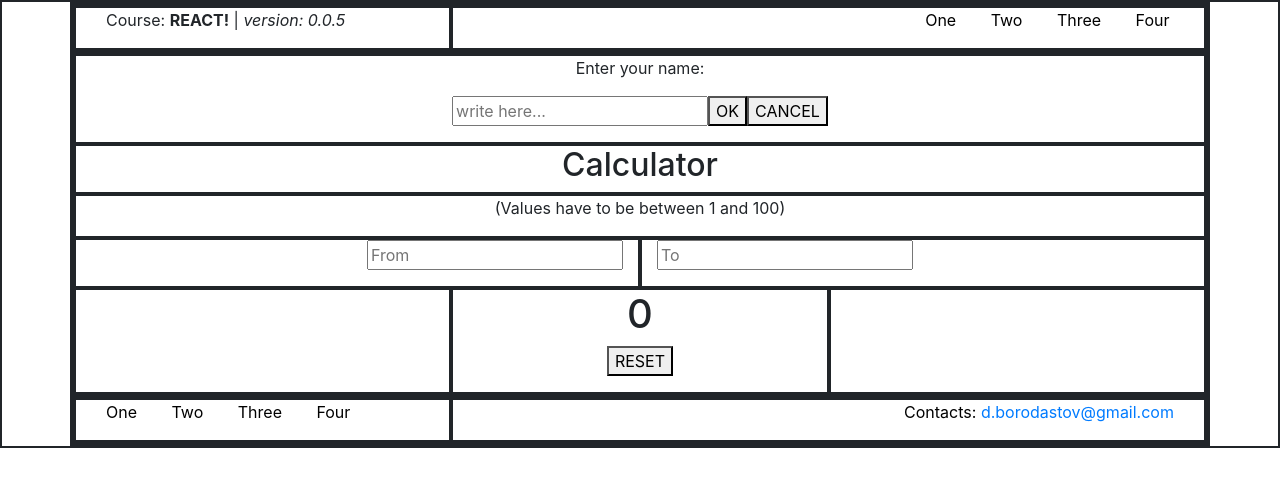
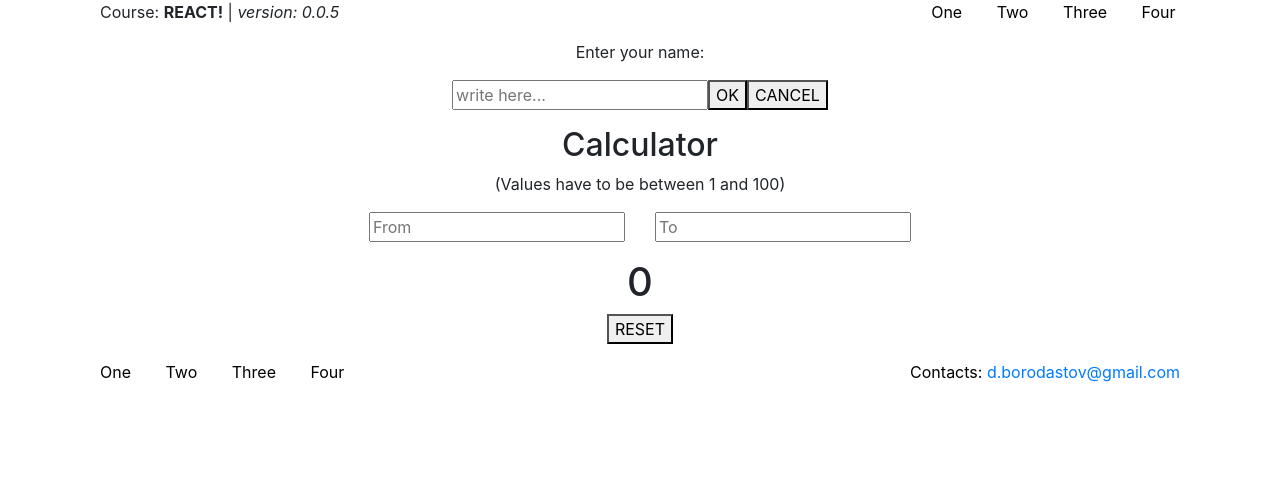
Before and after one commit to Demoferm/counter, a React (Create React App) app: page / in a window 1280 px wide. Shown: the top 486 px of the page. Built offline with nearby package versions, Linux system fonts and the light colour scheme.

Commit message:
no border

```diff
--- a/public/style.css
+++ b/public/style.css
@@ -56,6 +56,6 @@ a:hover {
 /*    width: border-box;*/
 /*}*/
 
-div {
-    border: 2px solid;
-}
+/*div {*/
+/*    border: 2px solid;*/
+/*}*/
```
